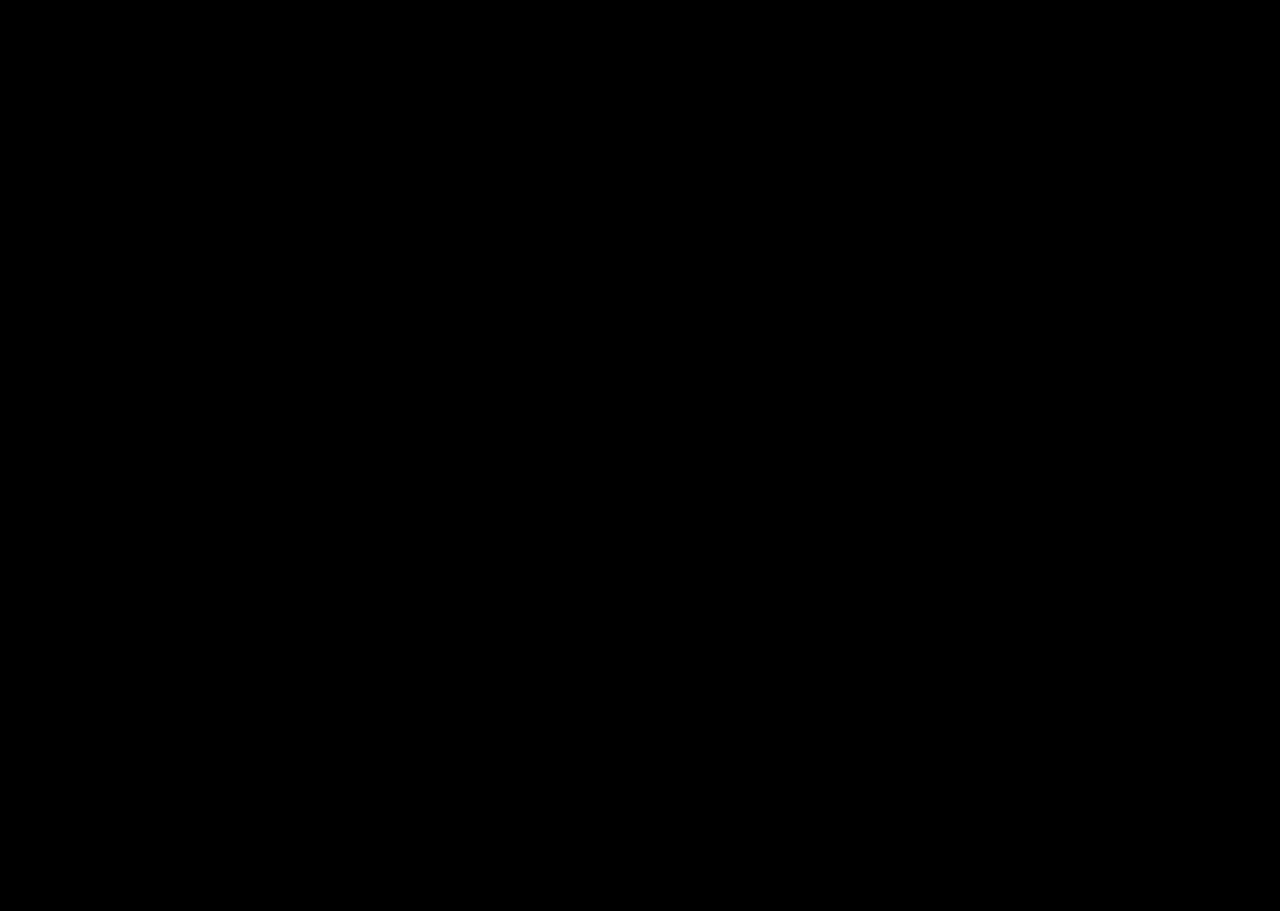
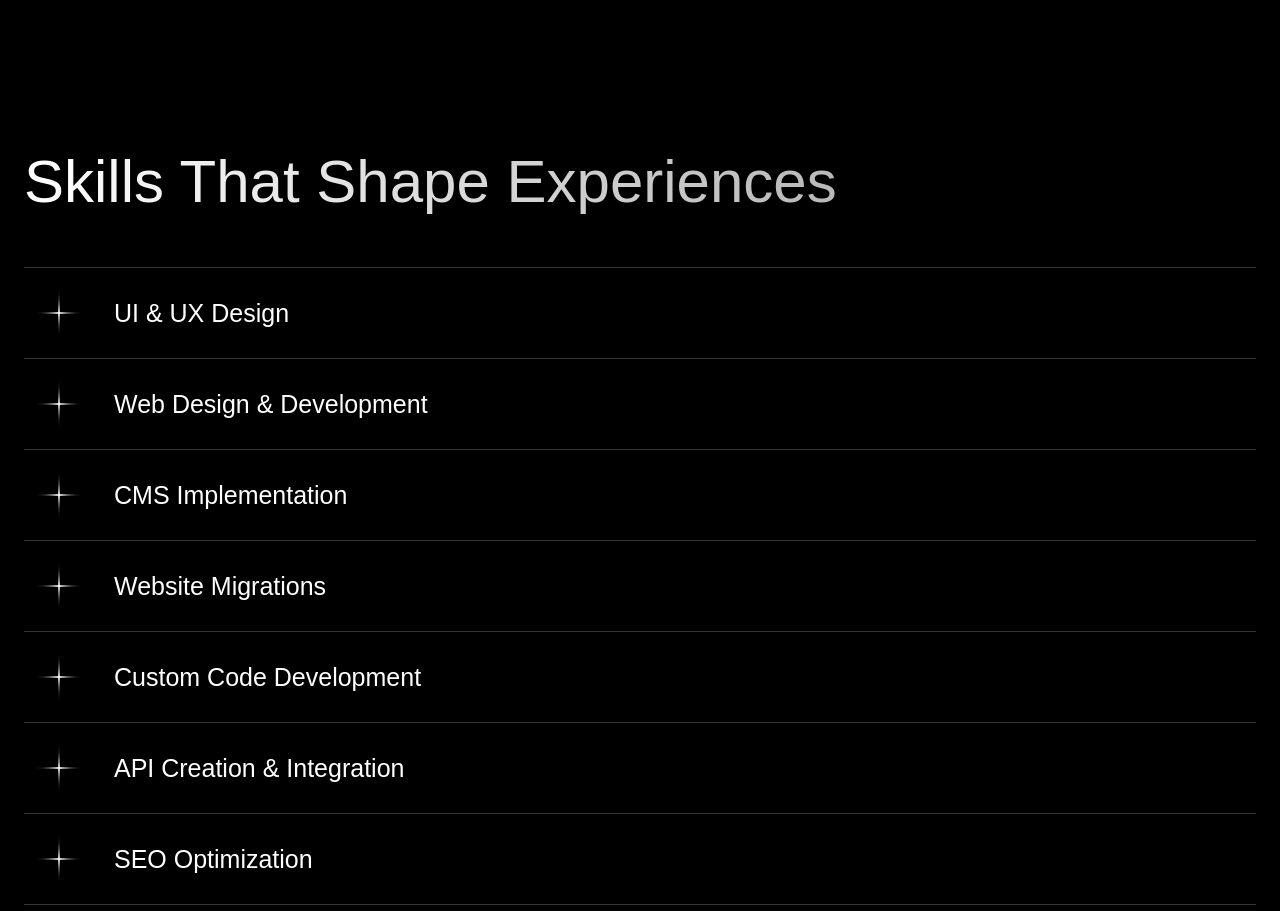
Before and after one commit to rahul-3-real/portfolio-v4, a Next.js app: page / in a window 1280 px wide. Shown: the part 2500-3411 px from the top of the page. Before the commit the page ends 2487 px from the top, so only its background shows below. Built offline with nearby package versions, Linux system fonts and the light colour scheme; a web font is replaced by a local one.

Commit message:
Added Skills section

```diff
--- a/src/app/layout.jsx
+++ b/src/app/layout.jsx
@@ -9,7 +9,7 @@
 export default function RootLayout({ children }) {
   return (
     <html lang="en">
-      <body className="h-screen">
+      <body>
         <Cursor />
         <main className="relative z-1">
           <Navbar />
--- a/src/app/page.jsx
+++ b/src/app/page.jsx
@@ -1,4 +1,9 @@
-import { Hero, HomeAbout, HomeProjects } from "@/components/sections";
+import {
+  Hero,
+  HomeAbout,
+  HomeProjects,
+  HomeSkills,
+} from "@/components/sections";
 
 const Home = () => {
   return (
@@ -6,6 +11,7 @@
       <Hero />
       <HomeAbout />
       <HomeProjects />
+      <HomeSkills />
     </>
   );
 };
--- /dev/null
+++ b/src/components/Accordion.jsx
@@ -0,0 +1,53 @@
+"use client";
+
+import React, { useState, createContext, useContext } from "react";
+
+import { Star } from "@/static/images";
+import Image from "next/image";
+
+// Accordion State
+const AccordionContext = createContext();
+
+export const Accordion = ({ children }) => {
+  const [openIndex, setOpenIndex] = useState(null);
+
+  const toggleItem = (index) => {
+    setOpenIndex(openIndex === index ? null : index);
+  };
+
+  return (
+    <AccordionContext.Provider value={{ openIndex, toggleItem }}>
+      <div className="accordion">{children}</div>
+    </AccordionContext.Provider>
+  );
+};
+
+export const AccordionItem = ({ children, index }) => {
+  const { openIndex, toggleItem } = useContext(AccordionContext);
+  const isOpen = openIndex === index;
+
+  return (
+    <div className={`accordion-item ${isOpen ? "active" : ""}`}>
+      {React.Children.map(children, (child) =>
+        React.cloneElement(child, { isOpen, toggleItem, index })
+      )}
+    </div>
+  );
+};
+
+export const AccordionTitle = ({ children, index, toggleItem }) => (
+  <div className="accordion-title" onClick={() => toggleItem(index)}>
+    <Image src={Star} alt="Star Pattern" priority />
+    <span>{children}</span>
+  </div>
+);
+
+export const AccordionContent = ({ children, isOpen }) => (
+  <div className={`accordion-content ${isOpen ? "open" : ""}`}>
+    {isOpen && (
+      <div className="text">
+        <p>{children}</p>
+      </div>
+    )}
+  </div>
+);
--- /dev/null
+++ b/src/components/sections/HomeSkills.jsx
@@ -0,0 +1,65 @@
+import {
+  Accordion,
+  AccordionItem,
+  AccordionTitle,
+  AccordionContent,
+} from "@/components/Accordion";
+
+const HomeSkills = () => {
+  const accordionContent = [
+    {
+      title: "UI & UX Design",
+      description:
+        "I create user-friendly and visually appealing interfaces that make every interaction feel natural. By focusing on user needs and seamless navigation, I help brands leave a lasting impression and ensure that users enjoy a smooth, engaging experience every step of the way.",
+    },
+    {
+      title: "Web Design & Development",
+      description:
+        "I build responsive websites that look stunning on any device and work effortlessly. From layout and design to functionality, I focus on creating sites that are both visually impressive and easy to use, delivering the best experience for users across all screens.",
+    },
+    {
+      title: "CMS Implementation",
+      description:
+        "I set up and customize content management systems to make content updates straightforward and hassle-free. Whether it’s WordPress, Joomla, or other platforms, I empower clients to manage their sites independently, with clean, flexible structures tailored to their needs.",
+    },
+    {
+      title: "Website Migrations",
+      description:
+        "I handle website migrations with care, ensuring that everything transfers smoothly with minimal downtime. From retaining SEO rankings to preserving critical data, I make the transition seamless so your users experience a flawless site, even during big changes.",
+    },
+    {
+      title: "Custom Code Development",
+      description:
+        "I develop custom code solutions that bring unique ideas to life. By tailoring code to meet specific needs, I add features and functionality that make your site stand out and work precisely how you envision, without unnecessary limitations.",
+    },
+    {
+      title: "API Creation & Integration",
+      description:
+        "I build and integrate APIs that enhance your website's functionality and connect it with essential third-party services. From custom APIs for unique features to seamless integrations with payment gateways, social media, and more, I ensure a smooth, efficient flow of data that elevates your site’s performance and capabilities.",
+    },
+    {
+      title: "SEO Optimization",
+      description:
+        "I optimize websites to rank higher in search results, improving visibility and driving more organic traffic. With careful keyword research, on-page improvements, and speed optimization, I help businesses reach the right audience and grow their online presence.",
+    },
+  ];
+
+  return (
+    <section className="section">
+      <div className="container">
+        <h3 className="heading mb-10">Skills that shape experiences</h3>
+
+        <Accordion>
+          {accordionContent.map((item, index) => (
+            <AccordionItem index={index} key={index}>
+              <AccordionTitle>{item.title}</AccordionTitle>
+              <AccordionContent>{item.description}</AccordionContent>
+            </AccordionItem>
+          ))}
+        </Accordion>
+      </div>
+    </section>
+  );
+};
+
+export default HomeSkills;
--- a/src/components/sections/index.jsx
+++ b/src/components/sections/index.jsx
@@ -1,5 +1,6 @@
 import Hero from "./Hero";
 import HomeAbout from "./HomeAbout";
 import HomeProjects from "./HomeProjects";
+import HomeSkills from "./HomeSkills";
 
-export { Hero, HomeAbout, HomeProjects };
+export { Hero, HomeAbout, HomeProjects, HomeSkills };
--- a/src/static/css/global.css
+++ b/src/static/css/global.css
@@ -126,3 +126,39 @@
   border-radius: 50px;
   border-color: var(--light-alt);
 }
+
+/* Accordion */
+.accordion {
+  position: relative;
+}
+.accordion .accordion-item {
+  border-bottom: 1px solid var(--dark-alt);
+}
+.accordion .accordion-item:first-child {
+  border-top: 1px solid var(--dark-alt);
+}
+.accordion .accordion-item .accordion-title {
+  display: flex;
+  align-items: center;
+  justify-content: flex-start;
+  gap: 30px;
+  padding: 20px 10px;
+  cursor: pointer;
+}
+.accordion .accordion-item .accordion-title img {
+  width: 50px;
+  height: 50px;
+  object-fit: contain;
+  object-position: center;
+  transition: 0.5s ease all;
+}
+.accordion .accordion-item.active .accordion-title img {
+  transform: rotate(45deg);
+}
+.accordion .accordion-item .accordion-title span {
+  font-size: 25px;
+  color: var(--light);
+}
+.accordion .accordion-item .accordion-content .text {
+  padding: 00px 30px 30px 90px;
+}
--- a/src/static/images/index.jsx
+++ b/src/static/images/index.jsx
@@ -1,7 +1,9 @@
 import Logo from "./logo.png";
+
+import Star from "./star.png";
 
 import Project1 from "./projects/project-1.jpg";
 import Project2 from "./projects/project-2.jpg";
 import Project3 from "./projects/project-3.jpg";
 
-export { Logo, Project1, Project2, Project3 };
+export { Logo, Project1, Project2, Project3, Star };
```
Also changed, not shown: src/static/images/star.png (added).
